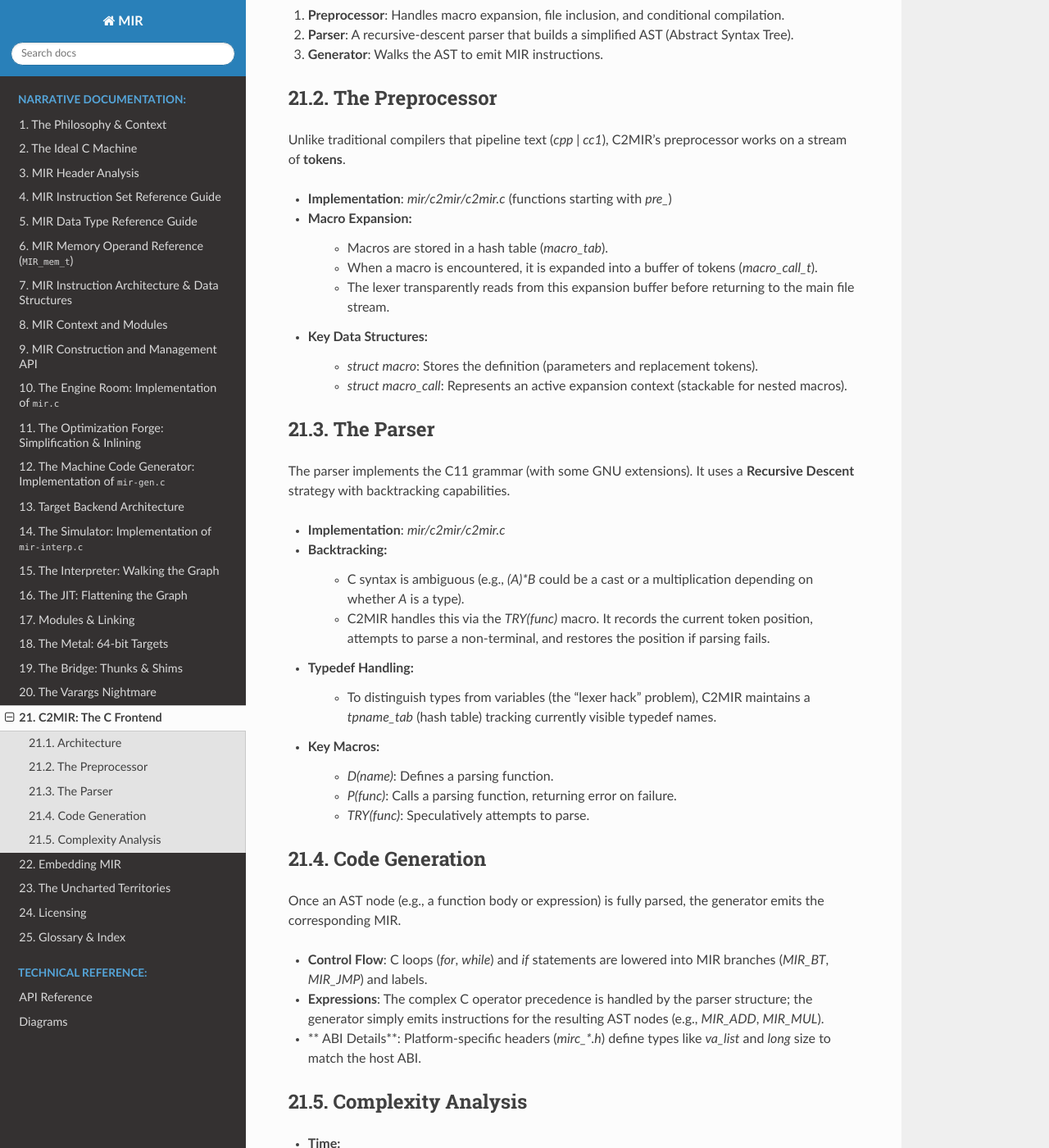
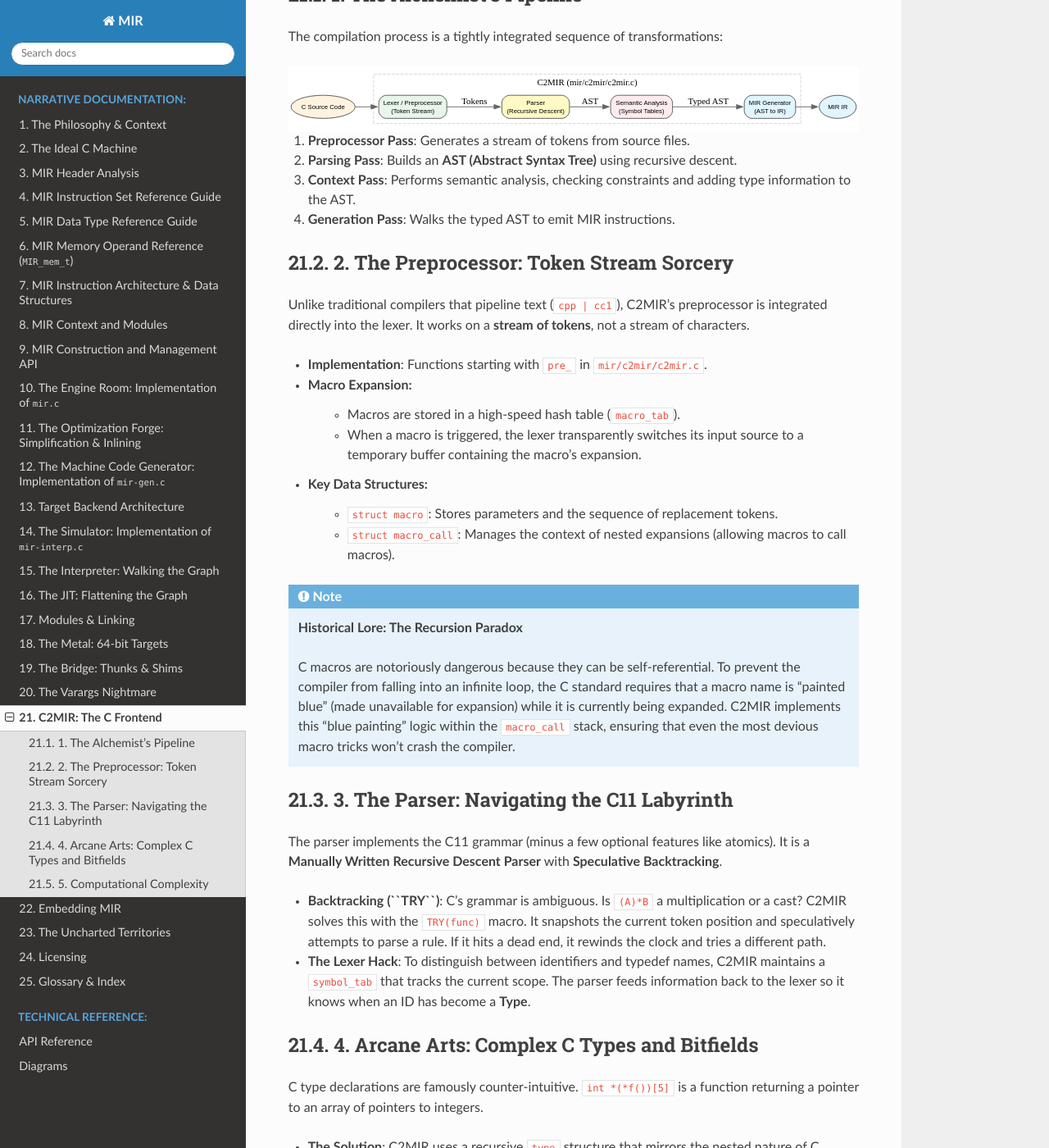
Before and after one commit to cyrilmhansen/mir-sys, a Sphinx documentation site: the page built from doc/08_c2mir.rst, in a window 1280 px wide and 1400 px high, scrolled down 353 px. Shown: the whole window at 82% size. Built offline with Sphinx 7.4.7 and the Read the Docs theme 3.1.0, drawn with Linux system fonts in a browser that asks for light colours; some of the changed text lies outside the part shown.

Commit message:
Docs: rewrite c2mir guide with deep technical details, lore, and pipeline diagram

```diff
--- a/doc/08_c2mir.rst
+++ b/doc/08_c2mir.rst
@@ -1,59 +1,71 @@
 C2MIR: The C Frontend
-=====================
+======================
 
-MIR includes a complete, embeddable C11 compiler known as **C2MIR** (or `c2m`). This component allows users to compile C source code directly into MIR modules at runtime, bypassing external compilers like GCC or Clang. It resides in `mir/c2mir/`.
+Welcome to the **Alchemist's Laboratory**.
 
-Architecture
-------------
-C2MIR is a single-pass (mostly) compiler consisting of three tightly integrated stages:
+MIR includes a complete, embeddable C11 compiler known as **C2MIR** (or ``c2m``). This component allows users to transmute raw C source code directly into MIR modules at runtime, bypassing external compilers like GCC or Clang. It is a four-pass compiler living entirely within ``mir/c2mir/c2mir.c``.
 
-1.  **Preprocessor**: Handles macro expansion, file inclusion, and conditional compilation.
-2.  **Parser**: A recursive-descent parser that builds a simplified AST (Abstract Syntax Tree).
-3.  **Generator**: Walks the AST to emit MIR instructions.
+1. The Alchemist's Pipeline
+---------------------------
 
-The Preprocessor
-----------------
-Unlike traditional compilers that pipeline text (`cpp | cc1`), C2MIR's preprocessor works on a stream of **tokens**.
+The compilation process is a tightly integrated sequence of transformations:
 
-- **Implementation**: `mir/c2mir/c2mir.c` (functions starting with `pre_`)
+.. image:: _static/diagrams/c2mir_pipeline.*
+   :alt: C2MIR Pipeline
+   :align: center
+
+1.  **Preprocessor Pass**: Generates a stream of tokens from source files.
+2.  **Parsing Pass**: Builds an **AST (Abstract Syntax Tree)** using recursive descent.
+3.  **Context Pass**: Performs semantic analysis, checking constraints and adding type information to the AST.
+4.  **Generation Pass**: Walks the typed AST to emit MIR instructions.
+
+2. The Preprocessor: Token Stream Sorcery
+-----------------------------------------
+
+Unlike traditional compilers that pipeline text (``cpp | cc1``), C2MIR's preprocessor is integrated directly into the lexer. It works on a **stream of tokens**, not a stream of characters.
+
+- **Implementation**: Functions starting with ``pre_`` in ``mir/c2mir/c2mir.c``.
 - **Macro Expansion**:
-    - Macros are stored in a hash table (`macro_tab`).
-    - When a macro is encountered, it is expanded into a buffer of tokens (`macro_call_t`).
-    - The lexer transparently reads from this expansion buffer before returning to the main file stream.
+    - Macros are stored in a high-speed hash table (``macro_tab``).
+    - When a macro is triggered, the lexer transparently switches its input source to a temporary buffer containing the macro's expansion.
 - **Key Data Structures**:
-    - `struct macro`: Stores the definition (parameters and replacement tokens).
-    - `struct macro_call`: Represents an active expansion context (stackable for nested macros).
+    - ``struct macro``: Stores parameters and the sequence of replacement tokens.
+    - ``struct macro_call``: Manages the context of nested expansions (allowing macros to call macros).
 
-The Parser
-----------
-The parser implements the C11 grammar (with some GNU extensions). It uses a **Recursive Descent** strategy with backtracking capabilities.
+.. note::
+   **Historical Lore: The Recursion Paradox**
 
-- **Implementation**: `mir/c2mir/c2mir.c`
-- **Backtracking**:
-    - C syntax is ambiguous (e.g., `(A)*B` could be a cast or a multiplication depending on whether `A` is a type).
-    - C2MIR handles this via the `TRY(func)` macro. It records the current token position, attempts to parse a non-terminal, and restores the position if parsing fails.
-- **Typedef Handling**:
-    - To distinguish types from variables (the "lexer hack" problem), C2MIR maintains a `tpname_tab` (hash table) tracking currently visible typedef names.
-- **Key Macros**:
-    - `D(name)`: Defines a parsing function.
-    - `P(func)`: Calls a parsing function, returning error on failure.
-    - `TRY(func)`: Speculatively attempts to parse.
+   C macros are notoriously dangerous because they can be self-referential. To prevent the compiler from falling into an infinite loop, the C standard requires that a macro name is "painted blue" (made unavailable for expansion) while it is currently being expanded. C2MIR implements this "blue painting" logic within the ``macro_call`` stack, ensuring that even the most devious macro tricks won't crash the compiler.
 
-Code Generation
----------------
-Once an AST node (e.g., a function body or expression) is fully parsed, the generator emits the corresponding MIR.
+3. The Parser: Navigating the C11 Labyrinth
+-------------------------------------------
 
-- **Control Flow**: C loops (`for`, `while`) and `if` statements are lowered into MIR branches (`MIR_BT`, `MIR_JMP`) and labels.
-- **Expressions**: The complex C operator precedence is handled by the parser structure; the generator simply emits instructions for the resulting AST nodes (e.g., `MIR_ADD`, `MIR_MUL`).
-- ** ABI Details**: Platform-specific headers (`mirc_*.h`) define types like `va_list` and `long` size to match the host ABI.
+The parser implements the C11 grammar (minus a few optional features like atomics). It is a **Manually Written Recursive Descent Parser** with **Speculative Backtracking**.
 
-Complexity Analysis
--------------------
+- **Backtracking (``TRY``)**: C's grammar is ambiguous. Is ``(A)*B`` a multiplication or a cast? C2MIR solves this with the ``TRY(func)`` macro. It snapshots the current token position and speculatively attempts to parse a rule. If it hits a dead end, it rewinds the clock and tries a different path.
+- **The Lexer Hack**: To distinguish between identifiers and typedef names, C2MIR maintains a ``symbol_tab`` that tracks the current scope. The parser feeds information back to the lexer so it knows when an ID has become a **Type**.
 
-- **Time**:
-    - **General Case**: $O(N)$ where $N$ is the number of tokens.
-    - **Worst Case**: The backtracking mechanism (`TRY`) theoretically allows for super-linear time in pathological cases, but standard C code parses linearly.
-    - **Preprocessing**: $O(N)$ (linear scan and expansion).
-- **Memory**:
-    - **AST**: $O(N)$ (proportional to the complexity of the function body).
-    - **Symbol Tables**: $O(S)$ where $S$ is the number of unique identifiers and macros.
+.. _c2m_declarators:
+
+4. Arcane Arts: Complex C Types and Bitfields
+----------------------------------------------
+
+C type declarations are famously counter-intuitive. ``int *(*f())[5]`` is a function returning a pointer to an array of pointers to integers.
+
+- **The Solution**: C2MIR uses a recursive ``type`` structure that mirrors the nested nature of C declarations.
+- **Bitfield Layout**: Implementing bitfields requires deep knowledge of the host's **Endianness**.
+    - **Little Endian**: Bits are typically packed from the least significant bit (LSB) up.
+    - **Big Endian**: Bits are packed from the most significant bit (MSB) down.
+    - C2MIR's ``set_type_layout`` function handles this "Bit Squeeze" by consulting the target-specific headers (e.g., ``cx86_64.h``).
+
+5. Computational Complexity
+---------------------------
+
+- **Time Complexity**:
+    - **Average Case**: :math:`O(N)` where :math:`N` is the number of tokens.
+    - **Worst Case**: The backtracking mechanism (``TRY``) theoretically allows for exponential time on pathological grammar edges, but standard C11 code is designed to be parsed in linear time.
+- **Memory Complexity**:
+    - **AST**: :math:`O(N)` nodes. C2MIR uses an arena-style allocator (``reg_malloc``) to keep all nodes for a single translation unit in a contiguous block, which is then freed in one go.
+    - **Symbol Tables**: :math:`O(S)` where :math:`S` is the number of unique strings and identifiers.
+
+Summary: C2MIR is a high-performance, embeddable gateway to the MIR multiverse. It provides the convenience of C with the speed of JIT, all without leaving the comfort of your own process memory.
```
Also changed, not shown: doc/99_glossary.rst (+15 -3 lines), doc/_static/diagrams/c2mir_pipeline.svg (added), 2 other files.
